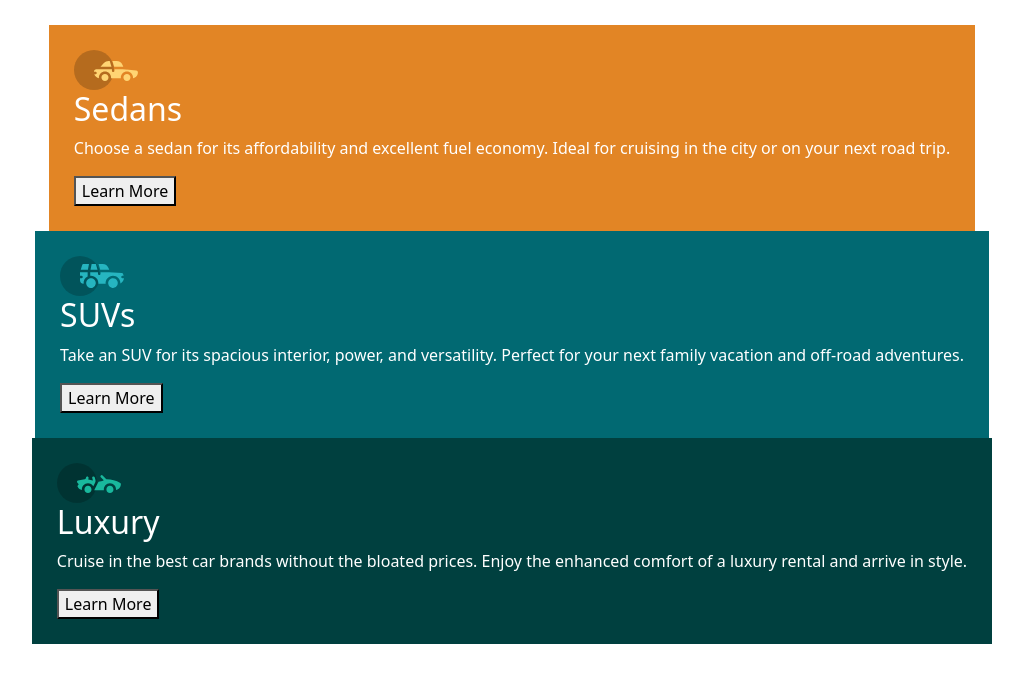
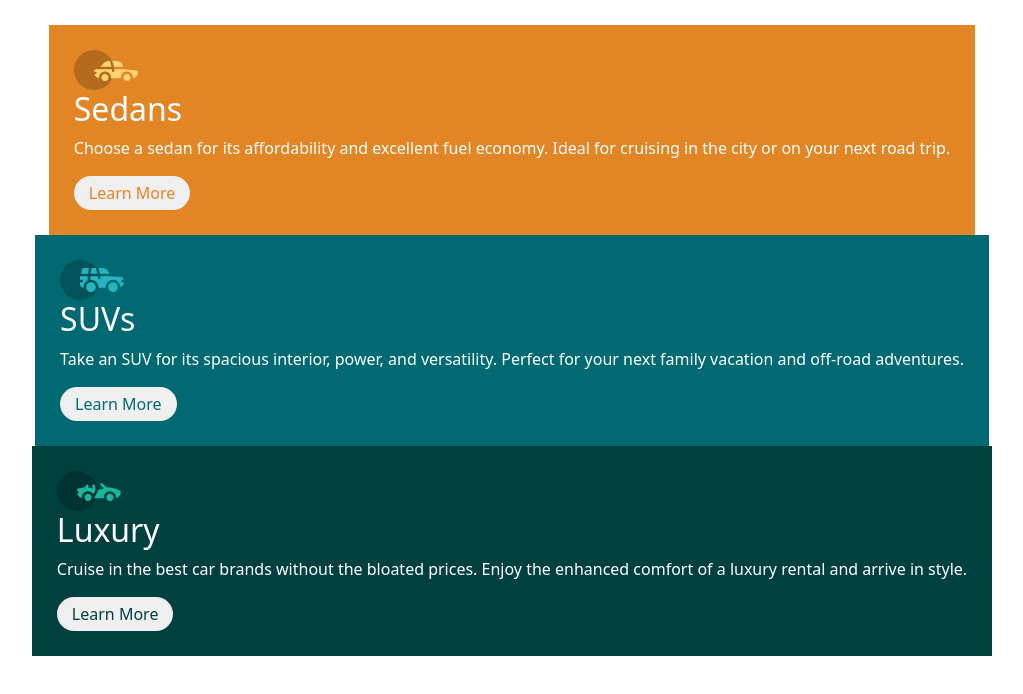
Before and after one commit to AdrianArmestoMena/202207-w2ch1-Adrian-Armesto, a website: page components/three-card.html in a window 1280 px wide. Shown: the whole page, without its empty margins (128-1151 px from the left). Drawn offline with nearby package versions, Linux system fonts and the light colour scheme; files that its build step writes are made by us from their sources.

Commit message:
Added button styles

```diff
--- a/sass/Components/_three-columns.scss
+++ b/sass/Components/_three-columns.scss
@@ -12,14 +12,28 @@
     flex-direction: column;
     align-items: flex-start;
     padding: 25px;
+    & button {
+      border-radius: 50px;
+      border: none;
+      padding: 5px 15px;
+    }
   }
   & > :nth-child(1) {
     background-color: #e28525;
+    & button:nth-child(n) {
+      color: #e28525;
+    }
   }
   & > :nth-child(2) {
     background-color: #016972;
+    & button:nth-child(n) {
+      color: #016972;
+    }
   }
   & > :nth-child(3) {
     background-color: #00403f;
+    & button:nth-child(n) {
+      color: #00403f;
+    }
   }
 }
```
